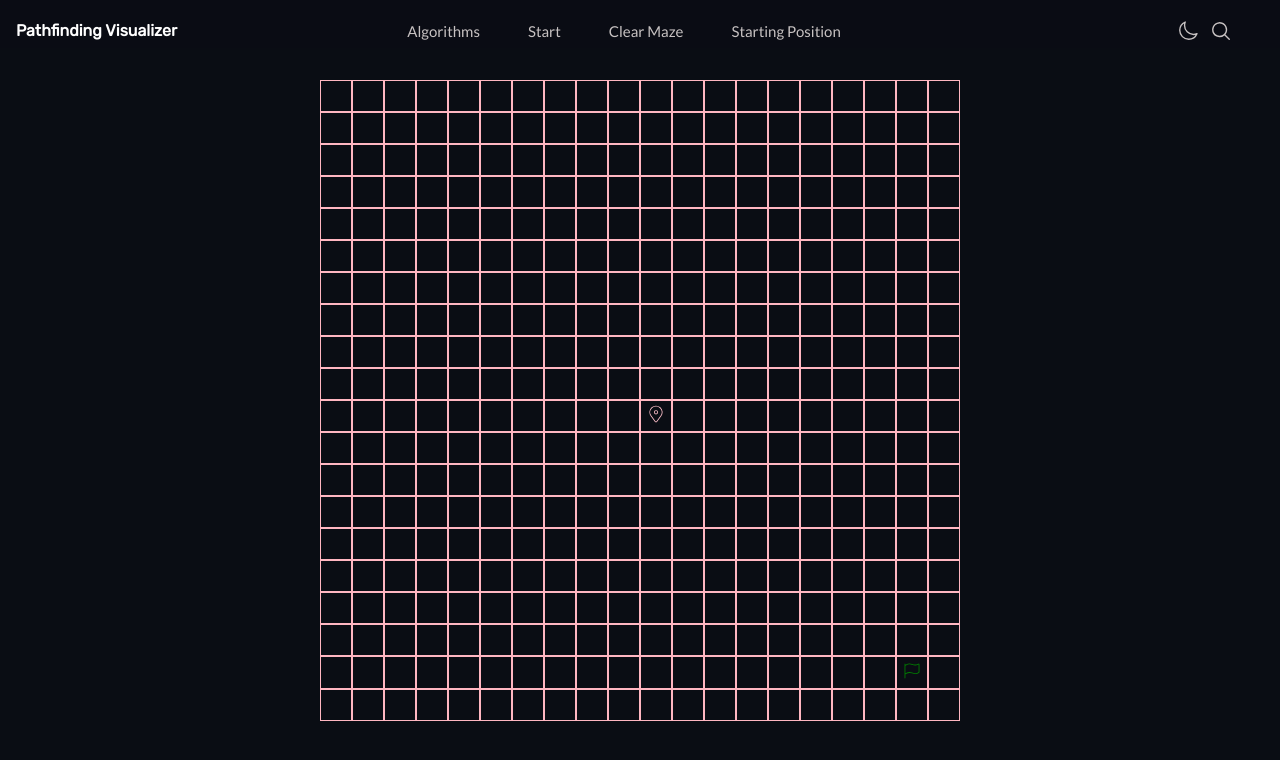
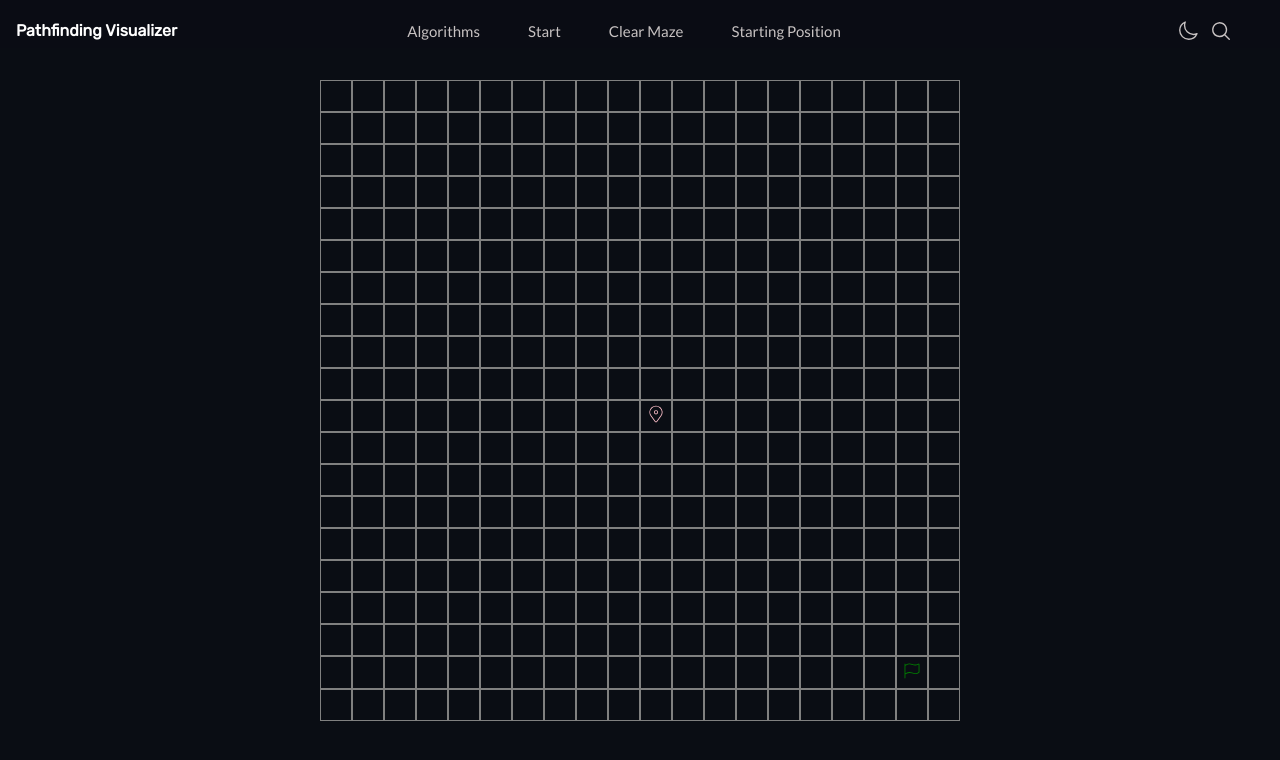
Before and after one commit to jacksonfernando/pathfinding-visualizer, a Next.js app: page / in a window 1280 px wide. Shown: the top 760 px of the page. Built offline with nearby package versions, Linux system fonts and the light colour scheme.

Commit message:
change grid color to grey

```diff
--- a/src/components/grid/grid.module.css
+++ b/src/components/grid/grid.module.css
@@ -6,7 +6,7 @@
     padding: 2rem 20rem;
 }
 .cell{
-    border: 1px solid lightpink;
+    border: 1px solid grey;
     min-height: 2rem;
     min-width: 2rem;
     padding: 0.2rem 0;
```
